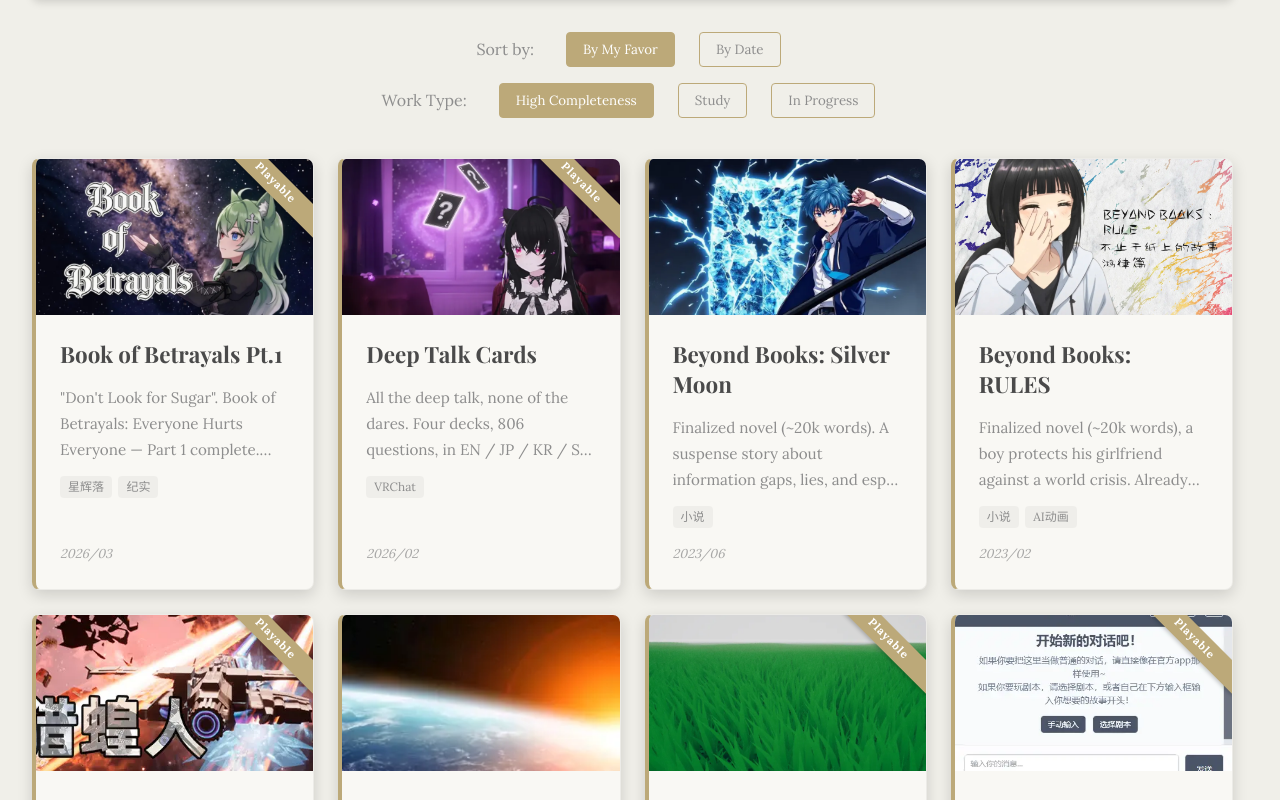
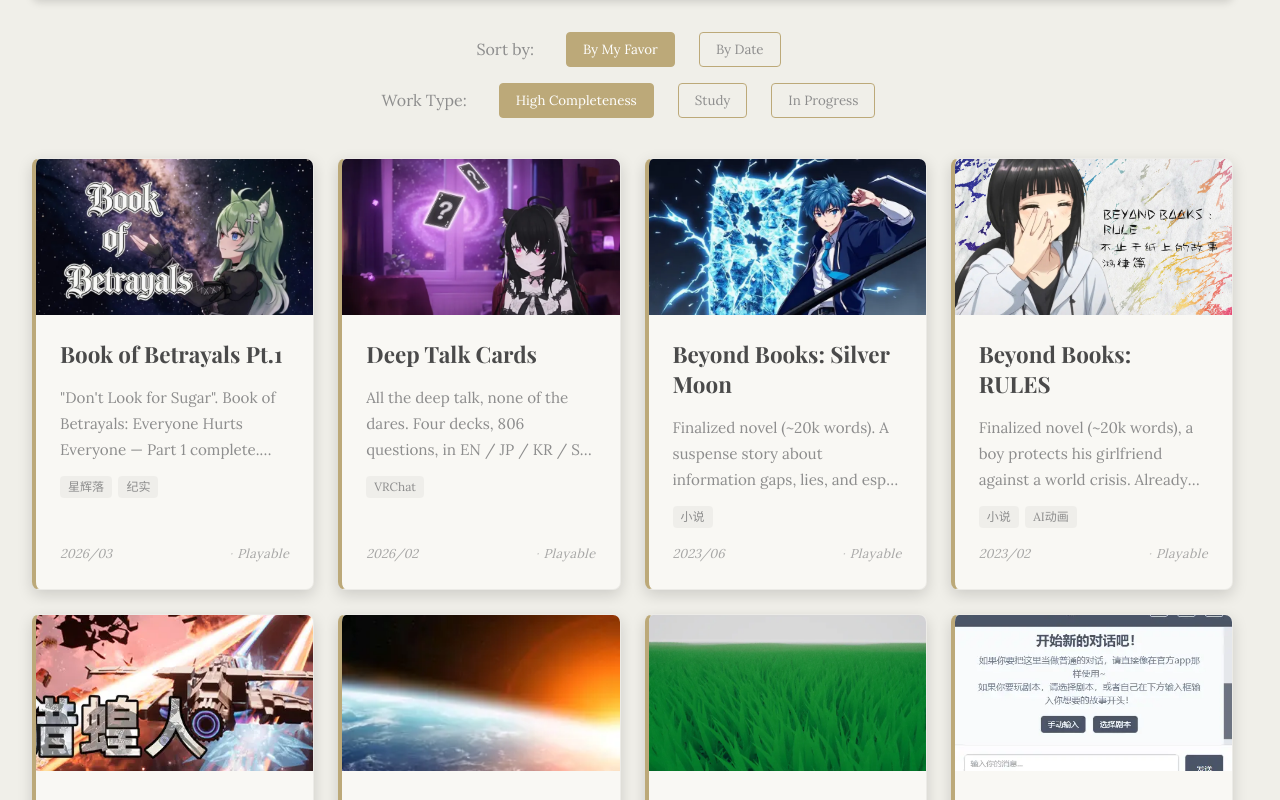
Before and after one commit to tobenot/Epitaph, a Vue app: page / in a window 1280 px wide. Shown: the part 1500-2300 px from the top of the page. Built offline with nearby package versions, Linux system fonts and the light colour scheme; a web font is replaced by a local one.

Commit message:
experienceable

```diff
--- a/src/config/projects/beyond-books-disillusionment.js
+++ b/src/config/projects/beyond-books-disillusionment.js
@@ -5,6 +5,7 @@ export default {
   series: "beyond-books",
   category: "novel",
   status: "concept",
+  experienceable: true,
   titleKey: {
     zh: "不止于纸上的故事：幻灭篇",
     en: "Beyond Books: Disillusionment"
--- a/src/config/projects/beyond-books-rules.js
+++ b/src/config/projects/beyond-books-rules.js
@@ -5,6 +5,7 @@ export default {
   series: "beyond-books",
   category: "novel",
   status: "released",
+  experienceable: true,
   titleKey: {
     zh: "不止于纸上的故事：鸿律篇",
     en: "Beyond Books: RULES"
--- a/src/config/projects/beyond-books-silver-moon.js
+++ b/src/config/projects/beyond-books-silver-moon.js
@@ -5,6 +5,7 @@ export default {
   series: "beyond-books",
   category: "novel",
   status: "released",
+  experienceable: true,
   titleKey: {
     zh: "不止于纸上的故事：银月篇",
     en: "Beyond Books: Silver Moon"
--- a/src/config/projects/civilization-epic.js
+++ b/src/config/projects/civilization-epic.js
@@ -9,7 +9,7 @@ export default {
     zh: "文明史诗",
     en: "Civilization Epic"
   },
-  image: "https://img.itch.zone/aW1nLzE5MjYyODAxLmpwZw==/315x250%23c/nCEegG.jpg",
+  image: require('@/assets/images/civ.webp'),
   descriptionKey: {
     zh: "一款弹幕互动联机的AI图文文明发展演化游戏。",
     en: "An AI-powered civilization development game with interactive bullet comments."
--- a/src/config/projects/playground-tower-space-elevator.js
+++ b/src/config/projects/playground-tower-space-elevator.js
@@ -5,6 +5,7 @@ export default {
   series: "beyond-books",
   category: "novel",
   status: "released",
+  experienceable: true,
   titleKey: {
     zh: "操场·高楼·太空电梯",
     en: "Playground, Tower, Space Elevator"
--- a/src/utils/projectAnnotation.js
+++ b/src/utils/projectAnnotation.js
@@ -1,4 +1,4 @@
-import { isHighCompleteness } from './portfolio'
+import { isExperienceable, isHighCompleteness } from './portfolio'
 
 const SILENT_CARD_STATUSES = new Set(['released'])
 
@@ -10,6 +10,9 @@ export function getCardAnnotationParts(project) {
 	const status = project.status
 	if (status && !isSilentCardStatus(status, project)) {
 		parts.push(`status.${status}`)
+	}
+	if (isExperienceable(project)) {
+		parts.push('experienceable.yes')
 	}
 	return parts
 }
--- a/src/views/Home.vue
+++ b/src/views/Home.vue
@@ -135,7 +135,6 @@
             <div v-else
                  :class="['experience-card', getCardFrameClass(item)]"
                  @click="openProjectDetails(item.slug)">
-              <div class="corner-ribbon" v-if="isExperienceable(item)">{{ $t('project.statusBadge.experienceable') }}</div>
               <div class="card-image" v-if="getProjectImage(item)">
                 <img
                   :src="getProjectImage(item)"
@@ -214,7 +213,6 @@ import {
 } from '@/utils/homeFilters'
 import {
   getPortfolioFilterKind,
-  isExperienceable,
   isHighCompleteness,
   PORTFOLIO_FILTER_KINDS
 } from '@/utils/portfolio'
@@ -247,7 +245,7 @@ export default {
       portfolioFilterKinds: PORTFOLIO_FILTER_KINDS,
       activePortfolioKinds: ['complete'],
       currentPage: 1,
-      itemsPerPage: 15,
+      itemsPerPage: 16,
       savedScrollY: 0,
       searchDebounceTimer: null
     }
@@ -473,7 +471,6 @@ export default {
       this.currentPage = 1
     },
     isHighCompleteness,
-    isExperienceable,
     formatDate,
     openProjectDetails(slug) {
       this.$router.push({ name: 'Project', params: { slug: slug } })
@@ -947,23 +944,6 @@ export default {
   }
 }
 
-.corner-ribbon {
-  position: absolute;
-  top: 12px;
-  right: -28px;
-  background: var(--accent-color);
-  color: white;
-  padding: 0.2rem 2.5rem;
-  font-size: 0.7rem;
-  font-family: 'Lora', serif;
-  font-weight: bold;
-  letter-spacing: 1px;
-  transform: rotate(45deg);
-  z-index: 10;
-  box-shadow: 0 2px 4px rgba(0,0,0,0.2);
-  pointer-events: none;
-}
-
 .card-image {
   position: relative;
   width: 100%;
```
Also changed, not shown: src/config/PORTFOLIO_MAINTENANCE.md (+7 -7 lines).
